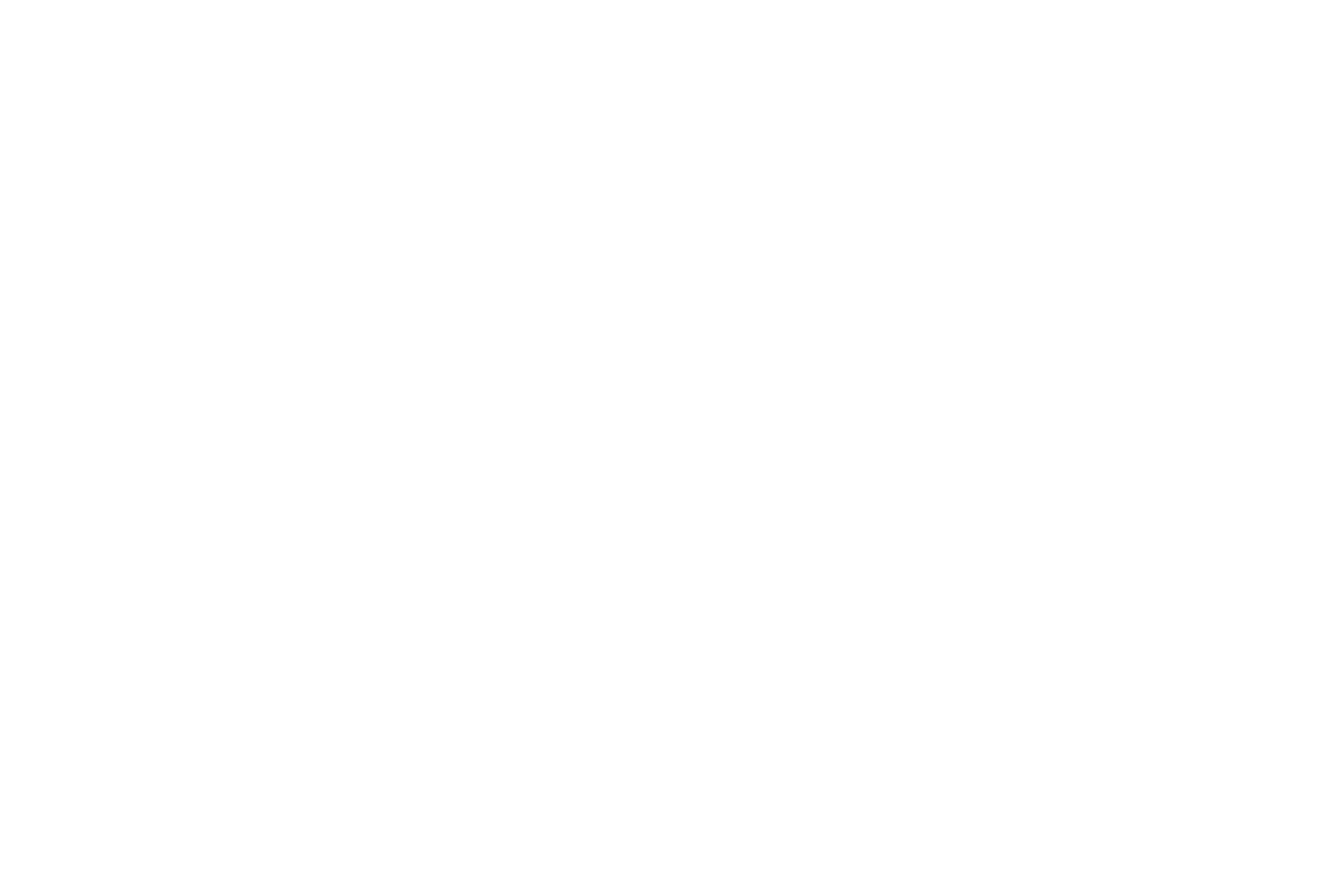
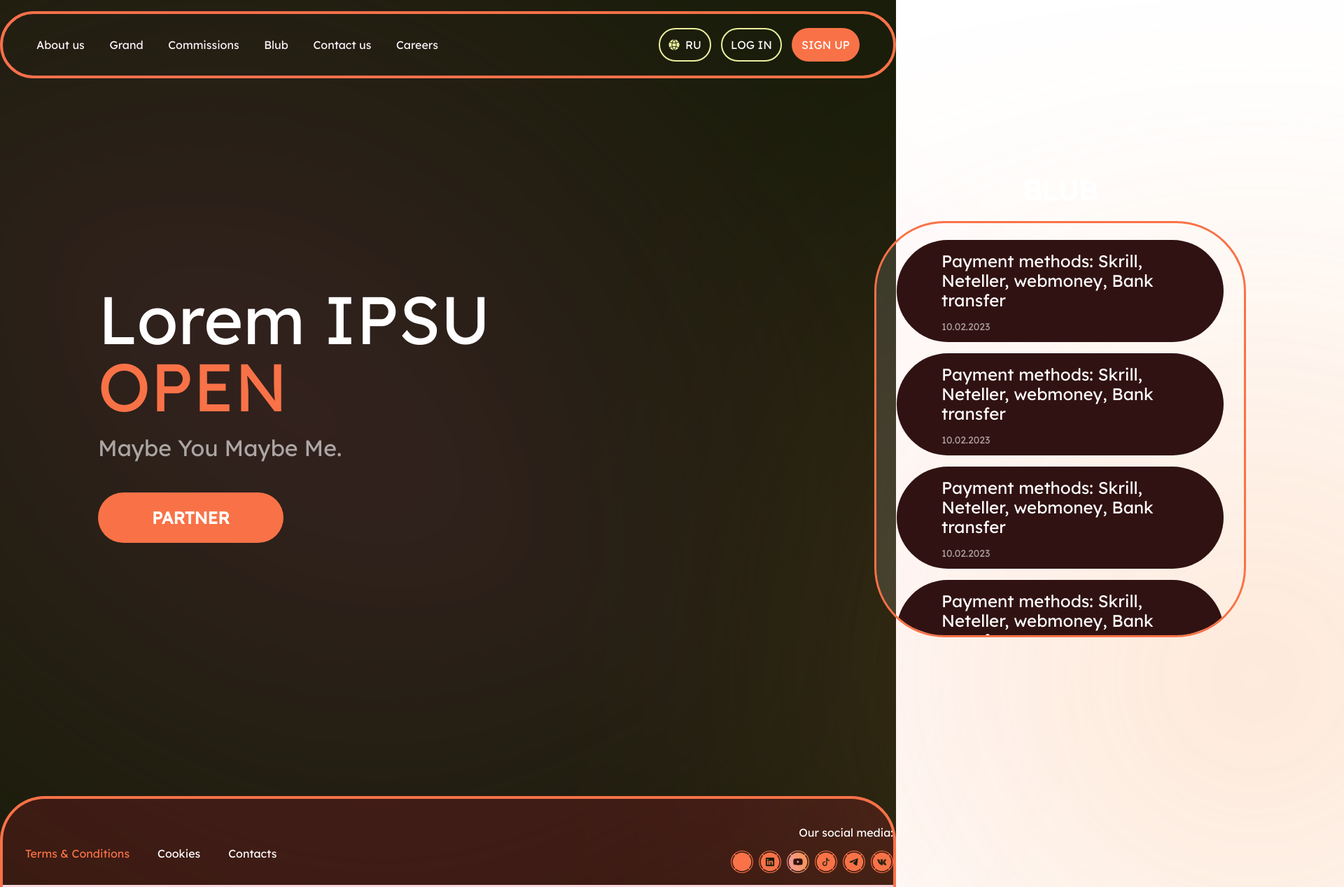
Before and after one commit to LiliyaValakhanovich/testVTOP3.github.io, a plain HTML site: page index.html in a window 1280 px wide. Shown: the top 1268 px of the page at 70% size, 1920 px wide, since content can reach past the window. Before the commit the page ends 800 px from the top, so only its background shows below. Drawn offline with nearby package versions, Linux system fonts and the light colour scheme.

Commit message:
add header and some blocks to the  main part

```diff
--- a/index.html
+++ b/index.html
@@ -4,8 +4,125 @@
   <meta charset="UTF-8">
   <meta name="viewport" content="width=device-width, initial-scale=1.0">
   <title>Document</title>
+  <link href="https://cdn.jsdelivr.net/npm/bootstrap@5.0.2/dist/css/bootstrap.min.css" rel="stylesheet" integrity="sha384-EVSTQN3/azprG1Anm3QDgpJLIm9Nao0Yz1ztcQTwFspd3yD65VohhpuuCOmLASjC" crossorigin="anonymous">
+  <link rel="stylesheet" href="/css/main.css">
 </head>
 <body>
+  <div class="conteiner">
+    <header class="header">
+      <!--<div class="header__logo"></div>-->
 
+        <!--<div class="header__menu">-->
+        <nav class="header__menu">
+          <ul class="header__menu__list">
+            <li class="header__menu__list-item">
+              <a class="header-link" href="#">About us</a>
+            </li>
+            <li class="header__menu__list-item">
+              <a class="header-link" href="#">Grand</a>
+            </li>
+            <li class="header__menu__list-item">
+              <a class="header-link" href="#">Commissions</a>
+            </li>
+            <li class="header__menu__list-item">
+              <a class="header-link" href="">Blub</a>
+            </li>
+            <li class="header__menu__list-item">
+              <a class="header-link" href="#">Contact us</a>
+            </li>
+            <li class="header__menu__list-item">
+              <a class="header-link" href="#">Careers</a>
+            </li>
+          </ul>
+        </nav>
+        <!--</div>-->
+
+      <div class="header__buttons">
+        <div class="button-language">
+          <img src="/images/Icon - Planet.png" alt="planet">
+          <span>RU</span>
+        </div>
+        <div class="button-login">LOG IN</div>
+        <div class="button-signup">SIGN UP</div>
+      </div>
+    </header>
+
+    <main class="main">
+      <div class="main__dot-left"></div>
+      <div class="main__dot-right"></div>
+
+      <div class="main__title">
+        <h1 class="title">Lorem IPSU <span class="colortext">OPEN</span></h1>
+        <p class="description">Maybe You Maybe Me.</p>
+        <button class="button-partner">PARTNER</button>
+      </div>
+
+      <div class="main__banner"></div>
+
+      <div class="main__blog">
+        <h2 class="main__blog-title">BLUB</h2>
+        <div class="main__blog-conteiner">
+          <div class="main__blog-conteiner-card">
+            <p class="card-text">Payment methods: Skrill, Neteller, webmoney, Bank transfer</p>
+            <p class="card-date">10.02.2023</p>
+          </div>
+          <div class="main__blog-conteiner-card">
+            <p class="card-text">Payment methods: Skrill, Neteller, webmoney, Bank transfer</p>
+            <p class="card-date">10.02.2023</p>
+          </div>
+          <div class="main__blog-conteiner-card">
+            <p class="card-text">Payment methods: Skrill, Neteller, webmoney, Bank transfer</p>
+            <p class="card-date">10.02.2023</p>
+          </div>
+          <div class="main__blog-conteiner-card">
+            <p class="card-text">Payment methods: Skrill, Neteller, webmoney, Bank transfer</p>
+            <p class="card-date">10.02.2023</p>
+          </div>
+        </div>
+      </div>
+    </main>
+
+    <footer class="footer">
+      <div class="footer__content">
+        <nav class="footer__content__menu">
+          <ul class="footer__content__menu__list">
+            <li class="footer__content__menu__list-item">
+              <a class="footer-link footer-link-active" href="#">Terms & Conditions</a>
+            </li>
+            <li class="footer__content__menu__list-item">
+              <a class="footer-link" href="#">Cookies</a>
+            </li>
+            <li class="footer__content__menu__list-item">
+              <a class="footer-link" href="#">Contacts</a>
+            </li>
+          </ul>
+        </nav>
+
+        <div class="footer__content__social-area">
+          <p class="social-area__title">Our social media:</p>
+          <div class="social-area__conteiner">
+            <a class="social-area__picture" href="https://x.com/">
+              <img class="image" src="/images/twitter.svg" alt="twitter">
+            </a>
+            <a class="social-area__picture" href="https://www.linkedin.com/">
+              <img src="/images/linkedin.svg" alt="linkedin">
+            </a>
+            <a class="social-area__picture" href="https://www.youtube.com/">
+              <img src="/images/youtube.svg" alt="youtube">
+            </a>
+            <a class="social-area__picture" href="#">
+              <img src="/images/music.svg" alt="music">
+            </a>
+            <a class="social-area__picture" href="https://telegram.org/">
+              <img src="/images/telegram.svg" alt="telegram">
+            </a>
+            <a class="social-area__picture" href="https://vk.com/">
+              <img src="/images/vk.svg" alt="vk">
+            </a>
+          </div>
+        </div>
+      </div>
+    </footer>
+  </div>
 </body>
 </html>
--- /dev/null
+++ b/main.scss
@@ -0,0 +1,281 @@
+@font-face {
+  font-family: "Lexend";
+  src: url(/fonts/Lexend/static/Lexend-Regular.ttf) format("truetype");
+  font-weight: 400;
+}
+
+
+*{
+  margin: 0;
+  padding: 0;
+  box-sizing: border-box;
+}
+
+.conteiner {
+  position: relative;
+  max-width: 1920px;
+  min-height: 1265px;
+  //width: 100%;
+  padding-top: 16px;
+  background-color: #191D0A;
+  .header {
+    display: flex;
+    align-items: center;
+    justify-content: space-between;
+    padding: 30px 48px;
+    max-width: 1640px;
+    width: 100%;
+    height: 96px;
+    margin: 0 auto;
+    border: 4px solid #F97247;
+    border-radius: 64px;
+    &__menu{
+      max-width: 574px;
+      width: 100%;
+      &__list{
+        list-style-type: none;
+        display: flex;
+        gap: 32px;
+        justify-content: space-between;
+        align-items: center;
+        margin:0;
+        padding: 0;
+        &-item{
+          &:hover{
+            transform: scale(1.1);
+          }
+          .header-link{
+            color: #FFFFFF;
+            text-decoration: none;
+            font-family: "Lexend";
+            font-size: 1rem;
+            font-weight: 400;
+            line-height: 1.25rem;
+          }
+        }
+      }
+    }
+    &__buttons{
+      max-width: 287px;
+      width: 100%;
+      height: 48px;
+      display: flex;
+      gap: 14px;
+      .button-language, .button-login, .button-signup{
+        color: #FFFFFF;
+        font-family: "Lexend";
+        font-size: 1rem;
+        font-weight: 400;
+        border-radius: 24px;
+        height:48px;
+        display: flex;
+        justify-content: center;
+        align-items: center;
+        &:hover{
+          transform: scale(1.1);
+        }
+      }
+      .button-language{
+        width: 75px;
+        gap: 8px;
+        border: 2px solid #EBF29D;
+      }
+      .button-login{
+        width: 87px;
+        border: 2px solid #EBF29D;
+      }
+      .button-signup{
+        width: 97px;
+        background-color: #F97247;
+      }
+    }
+  }
+
+  .main{
+    height: 960px;
+    position: relative;
+    &__dot-left{
+      width: 226.46px;
+      height: 1302.47px;
+      position: absolute;
+      top:-184.26px;
+      left: 306.61px;
+      background: linear-gradient( #F947BC 100%, #F9477C 40%);
+      transform: rotate(-54.31deg);
+      filter: blur(300px);
+      opacity: 0.55;
+      border-radius: 100%;
+    }
+    &__dot-right{
+      width:574px;
+      height: 574px;
+      position: absolute;
+      top:570px;
+      left: 1505px;
+      background: linear-gradient( #F99247 100%, #F29DA2 100%);
+      opacity: 0.7;
+      filter: blur(300px);
+      border-radius: 100%;
+    }
+    &__title{
+      position: absolute;
+      top:296px;
+      left: 140px;
+      .title{
+        font-family: "Lexend";
+        font-size: 6rem;
+        font-weight: 500;
+        line-height: 6rem;
+        color: #FFFFFF;
+        width: 669px;
+        margin-bottom: 1.5rem;
+        .colortext{
+          color: #F97247;
+        }
+      }
+      .description{
+        font-family: "Lexend";
+        font-size: 2rem;
+        font-weight: 500;
+        line-height: 2rem;
+        color: rgba(255, 255, 255, 0.6);
+        margin-bottom: 3rem;
+      }
+      .button-partner{
+        width:265px;
+        height: 72px;
+        padding: 20px, 72px, 20px, 72px;
+        background-color: #F97247;
+        border-radius: 48px;
+        border: none;
+        color: #FFFFFF;
+        font-family: "Lexend";
+        font-size: 1.5rem;
+        font-weight: 600;
+        line-height: 2rem;
+      }
+    }
+    &__banner{}
+    &__blog{
+      width: 531px;
+      height: 659px;
+      position: absolute;
+      top:140px;
+      left: 1249px;
+      &-title{
+        font-family: "Lexend";
+        font-size: 2.5rem;
+        font-weight: 600;
+        line-height: 2.5rem;
+        color: #FFFFFF;
+        text-align: center;
+        margin-bottom: 24px;
+      }
+      &-conteiner{
+        width: 531px;
+        height: 595px;
+        border: 3px solid #F97247;
+        border-radius: 100px;
+        background-color: rgba(255, 255, 255, 0.12);
+        display: flex;
+        flex-direction: column;
+        align-items: center;
+        justify-content: space-evenly;
+        gap: 16px;
+        padding-top: 24px;
+        overflow: scroll;
+        scrollbar-width: thin;
+        scrollbar-color: #F97247 rgba(255, 255, 255, 0.12);
+        &-card{
+          display: flex;
+          flex-direction: column;
+          width:467px;
+          height: 146px;
+          border-radius: 196px;
+          padding: 16px 64px 16px 64px;
+          background-color: rgba(49, 18, 18, 1);
+          .card-text{
+            color: #FFFFFF;
+            font-family: "Lexend";
+            font-size: 1.5rem;
+            font-weight: 400;
+            line-height: 1.75rem;
+          }
+          .card-date{
+            font-family: "Lexend";
+            font-size: 0.875rem;
+            font-weight: 450;
+            line-height: 1rem;
+            color: rgba(255, 255, 255, 0.6);
+          }
+        }
+      }
+    }
+  }
+
+  .footer{
+    width: 100%;
+    min-height: 130px;
+    border: 4px solid rgb(249, 114, 71);
+    border-bottom: 0px;
+    border-radius: 64px 64px 0px 0px;
+    position: absolute;
+    top: 1138px;
+    background-color: rgba(230, 19, 56, 0.15);
+    padding-top: 40px;
+    &__content{
+      display: flex;
+      margin: 0 auto;
+      justify-content: space-between;
+      align-items: end;
+      max-width: 1640px;
+      width: 100%;
+      height: 66px;
+      &__menu{
+        &__list{
+          display: flex;
+          list-style-type: none;
+          gap: 40px;
+          &-item {
+            .footer-link{
+            text-decoration: none;
+            color:#FFFFFF;
+            font-family: "Lexend";
+            font-size: 1rem;
+            font-weight: 400;
+            line-height: 1.25rem;
+            }
+            .footer-link-active{
+              color: #F97247;
+            }
+          }
+        }
+      }
+      &__social-area{
+        display: flex;
+        flex-direction: column;
+        align-items: end;
+        .social-area__title{
+          color:#FFFFFF;
+          font-family: "Lexend";
+          font-size: 1rem;
+          font-weight: 400;
+          line-height: 1.25rem;
+        }
+        .social-area__conteiner{
+          display: flex;
+          gap:8px;
+          justify-content: space-between;
+        }
+        .social-area__picture{
+          .image{
+            filter:  invert(50%) sepia(67%) saturate(521%) hue-rotate(327deg) brightness(97%) contrast(101%);
+            &:hover{
+              background: linear-gradient( #F99247 100%, #F29DA2 100%);
+            }
+          }
+        }
+      }
+    }
+  }
+}
```
Also changed, not shown: css/main.css (added), fonts/Lexend/static/Lexend-Black.ttf (added), fonts/Lexend/static/Lexend-Bold.ttf (added), fonts/Lexend/static/Lexend-ExtraBold.ttf (added), fonts/Lexend/static/Lexend-ExtraLight.ttf (added), fonts/Lexend/static/Lexend-Light.ttf (added), fonts/Lexend/static/Lexend-Medium.ttf (added), fonts/Lexend/static/Lexend-Regular.ttf (added), fonts/Lexend/static/Lexend-SemiBold.ttf (added), fonts/Lexend/static/Lexend-Thin.ttf (added), images/Icon - Planet.png (added), images/linkedin.svg (added), images/music.svg (added), images/telegram.svg (added), 3 more files, 1 other file.
